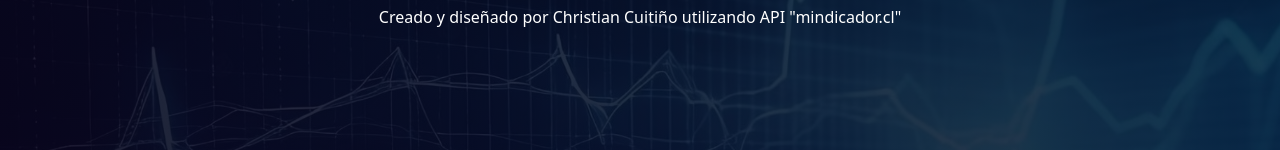
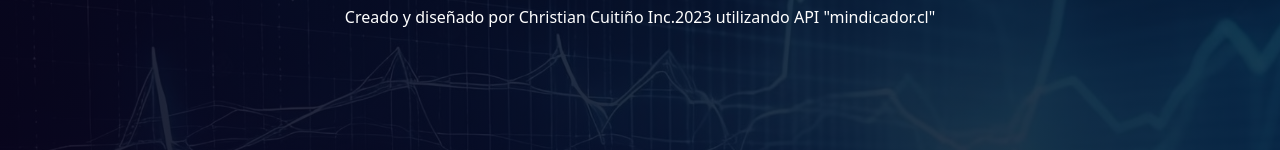
Before and after one commit to ccuitinop/Dashboard-Chart-Js, a plain HTML site: page index.html in a window 1280 px wide. Shown: the part 255-405 px from the top of the page. Drawn offline with nearby package versions, Linux system fonts and the light colour scheme; no server answers.

Commit message:
commit 3

```diff
--- a/index.html
+++ b/index.html
@@ -20,7 +20,7 @@
             <canvas id="myChart"></canvas>
         </section>
         <footer class="mt-4 text-center">
-        Creado y diseñado por Christian Cuitiño utilizando API "mindicador.cl"
+        Creado y diseñado por Christian Cuitiño Inc.2023 utilizando API "mindicador.cl"
         </footer>
     </div>
 
```
